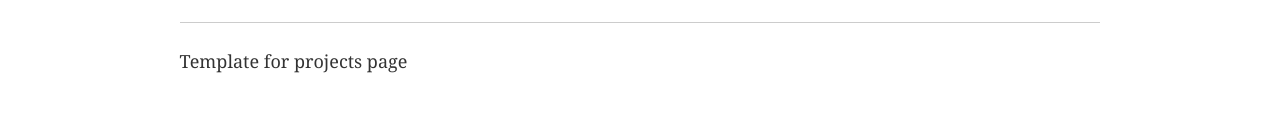
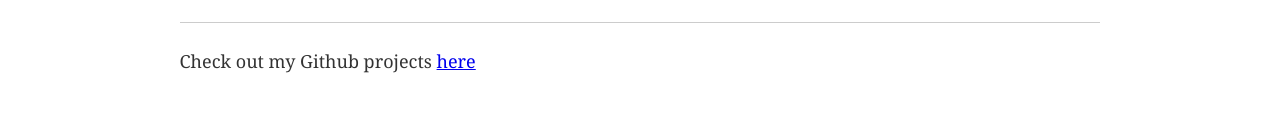
Before and after one commit to TheRamik/TheRamik.github.io, a Gatsby site: page /projects in a window 1280 px wide. Shown: the part 233-371 px from the top of the page. Built offline with nearby package versions, Linux system fonts and the light colour scheme; Gatsby itself is replaced by a stand-in of ours.

Commit message:
Changing projects.js

```diff
--- a/package.json
+++ b/package.json
@@ -5,6 +5,7 @@
   "version": "0.1.0",
   "author": "Kyle Mathews <mathews.kyle@gmail.com>",
   "dependencies": {
+    "bluebird": "^3.5.5",
     "gatsby": "^2.3.16",
     "gatsby-background-image": "^0.5.6",
     "gatsby-image": "^2.0.37",
--- a/src/pages/projects.js
+++ b/src/pages/projects.js
@@ -8,7 +8,7 @@ const Projects = () => (
     <SEO title="Projects" />
     <h1>Projects</h1>
     <hr></hr>
-    <p>Template for projects page
+    <p>Check out my Github projects <a href="https://github.com/TheRamik/">here</a>
     </p>
   </Layout>
 )
```
Also changed, not shown: 1 other file.
